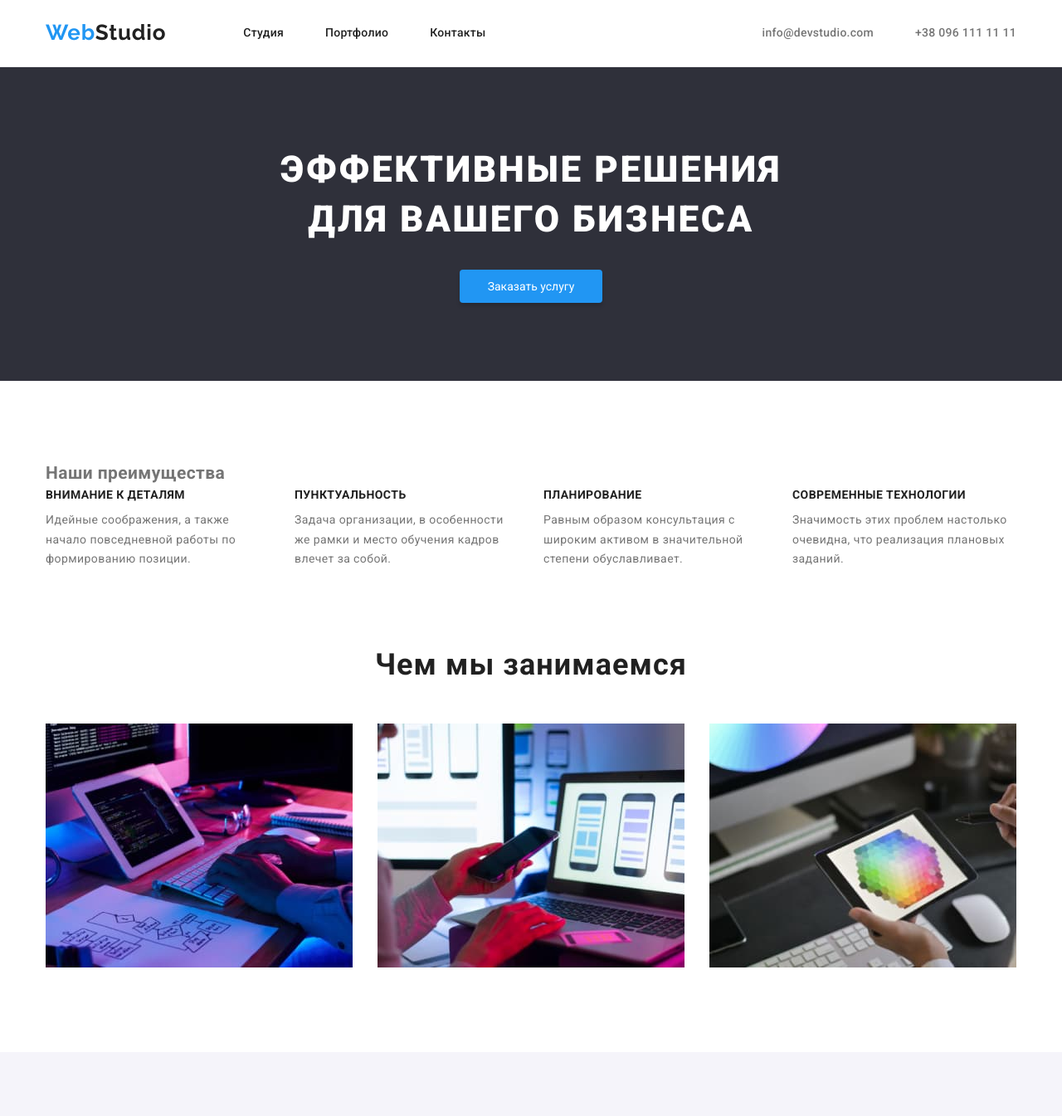
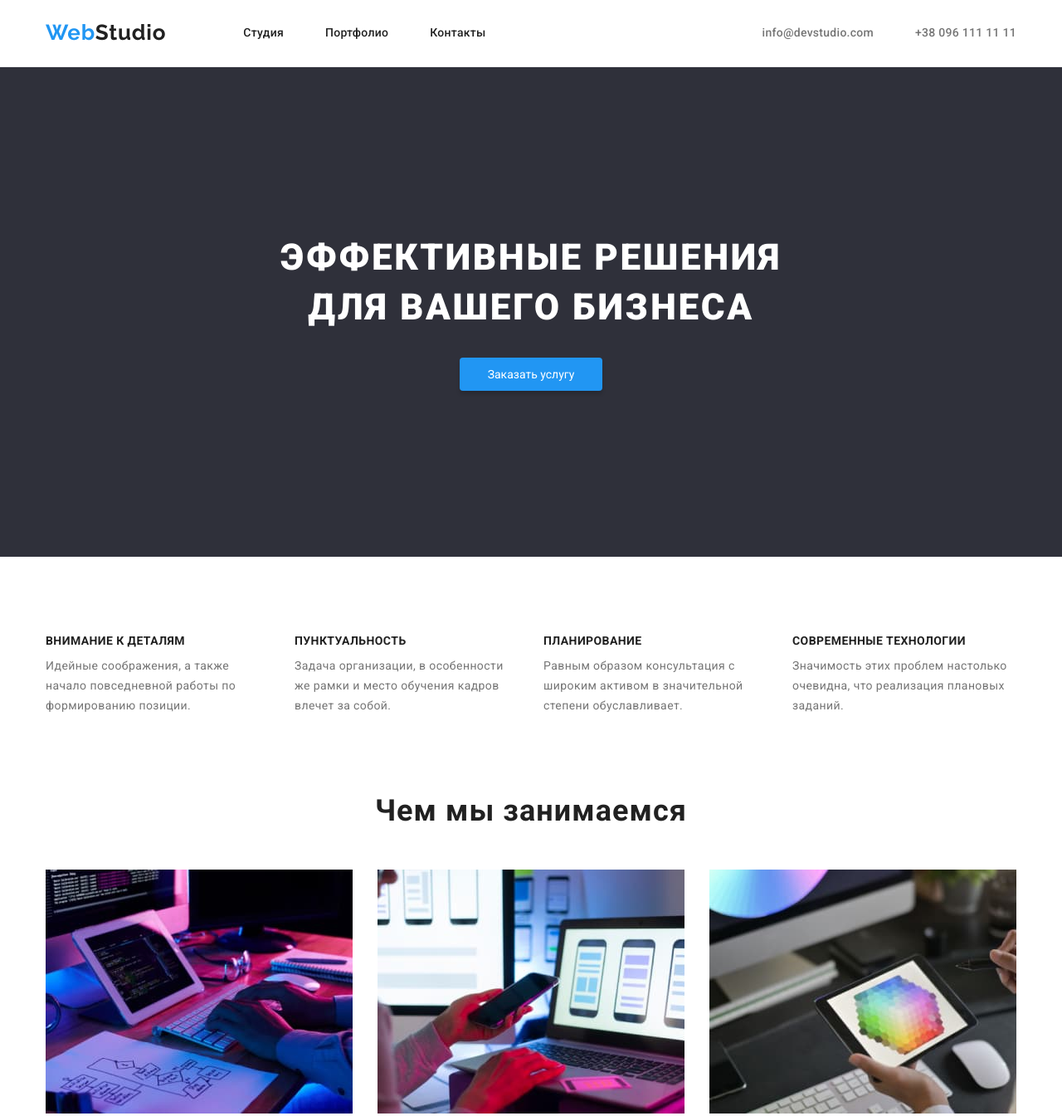
Before and after one commit to Vitaliy-goIT/goit-markup-hw-03, a plain HTML site: page index.html in a window 1280 px wide. Shown: the top 1345 px of the page at 83% size. Drawn offline with nearby package versions, Linux system fonts and the light colour scheme.

Commit message:
внес правки ментора

```diff
--- a/css/styles.css
+++ b/css/styles.css
@@ -51,6 +51,8 @@ body {
 
 .list {
   list-style: none;
+  padding-left: 0;
+  margin: 0;
 }
 
 /* header - section */
@@ -150,6 +152,8 @@ body {
 
 /* hero - section */
 .hero {
+  padding-top: 200px;
+  padding-bottom: 200px;
   background-color: var(--footer-background-color);
   text-align: center;
 }
@@ -181,6 +185,17 @@ body {
 
 .peculiarities {
   padding-bottom: 0;
+}
+
+.hidden {
+  position: absolute;
+  width: 1px;
+  height: 1px;
+  margin: -1px;
+  padding: 0;
+  overflow: hidden;
+  border: 0;
+  clip: rect(0 0 0 0);
 }
 
 .peculiarities-list {
@@ -218,6 +233,12 @@ body {
 .image-list {
   display: flex;
   justify-content: space-between;
+}
+
+.image {
+  display: block;
+  max-width: 100%;
+  height: auto;
 }
 
 /* teem section */
--- a/index.html
+++ b/index.html
@@ -19,9 +19,9 @@
   </head>
   <body>
     <!-- header section -->
+
     <header class="header">
-      <div class="conteiner">
-        <div class="flex">
+      <div class="conteiner flex">
         <nav class="nav">
           <a class="logo" href="index.html"><span class="accent-logo">Web</span>Studio</a>
           <ul class="navigation">
@@ -41,14 +41,14 @@
           </li>
         </ul>
       </div>
-      </div>
     </header>
 
     <!-- main section -->
 
     <main>
       <!-- hero-section -->
-      <section class="section hero">
+
+      <section class="hero">
         <div class="conteiner">
           <h1 class="main-heading">
             Эффективные решения <br />
@@ -59,6 +59,7 @@
       </section>
 
       <!-- peculiarities -->
+
       <section class="section peculiarities">
         <div class="conteiner">
           <h2 class="hidden">Наши преимущества</h2>
@@ -95,14 +96,15 @@
         <div class="conteiner">
           <h2 class="secondary-heading">Чем мы занимаемся</h2>
           <ul class="image-list list">
-            <li><img src="./images/box_1.jpg" alt="coding" width="370" /></li>
-            <li><img src="./images/box_2.jpg" alt="designing" width="370" /></li>
-            <li><img src="./images/box_3.jpg" alt="coloring" width="370" /></li>
+            <li><img class="image" src="./images/box_1.jpg" alt="coding" width="370" /></li>
+            <li><img class="image" src="./images/box_2.jpg" alt="designing" width="370" /></li>
+            <li><img class="image" src="./images/box_3.jpg" alt="coloring" width="370" /></li>
           </ul>
         </div>
       </section>
 
       <!-- teem section -->
+
       <section class="section teem-section">
         <div class="conteiner">
           <h2 class="secondary-heading">Наша команда</h2>
```
Also changed, not shown: portfolio.html (+4 -4 lines). Lines whose indentation alone changed are shown as unchanged.
